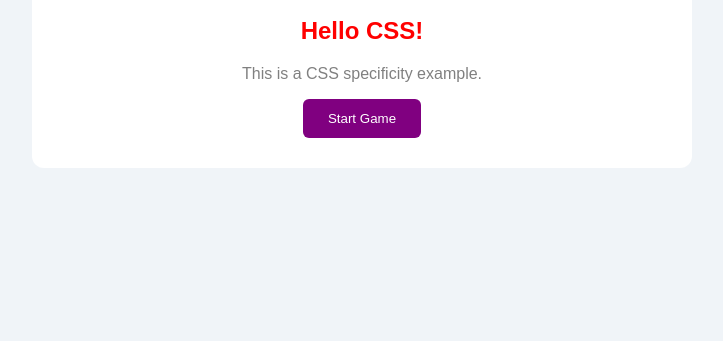
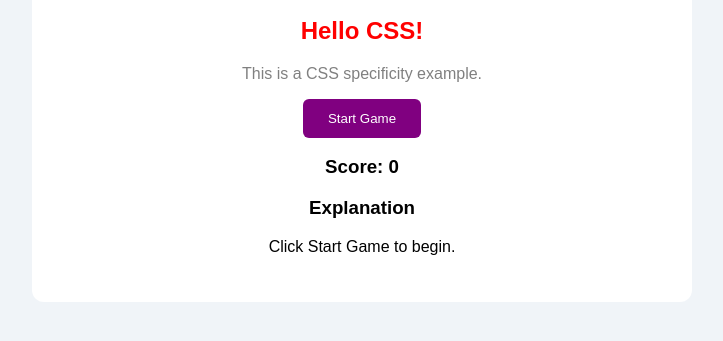
Before and after one commit to subasriangusamy2007-byte/css-specificity-game, a plain HTML site: page index.html in a window 1280 px wide. Shown: the part 201-542 px from the top of the page, without its empty margins (278-1001 px from the left). Drawn offline with Linux system fonts and the light colour scheme.

Commit message:
Update index.html

```diff
--- a/index.html
+++ b/index.html
@@ -8,17 +8,26 @@
     <link rel="stylesheet" href="style.css">
 </head>
 <body>
-
     <div class="container">
         <h1>CSS Specificity Game</h1>
         <p>Learn how CSS specificity works!</p>
 
         <h2 id="heading" class="title">Hello CSS!</h2>
 
-        <p class="description">This is a CSS specificity example.</p>
+        <p class="description">
+            This is a CSS specificity example.
+        </p>
 
         <button>Start Game</button>
+
+        <h3>Score: <span id="score">0</span></h3>
+
+        <h3>Explanation</h3>
+        <p id="explanation">
+            Click Start Game to begin.
+        </p>
     </div>
 
+    <script src="game.js"></script>
 </body>
 </html>
```
